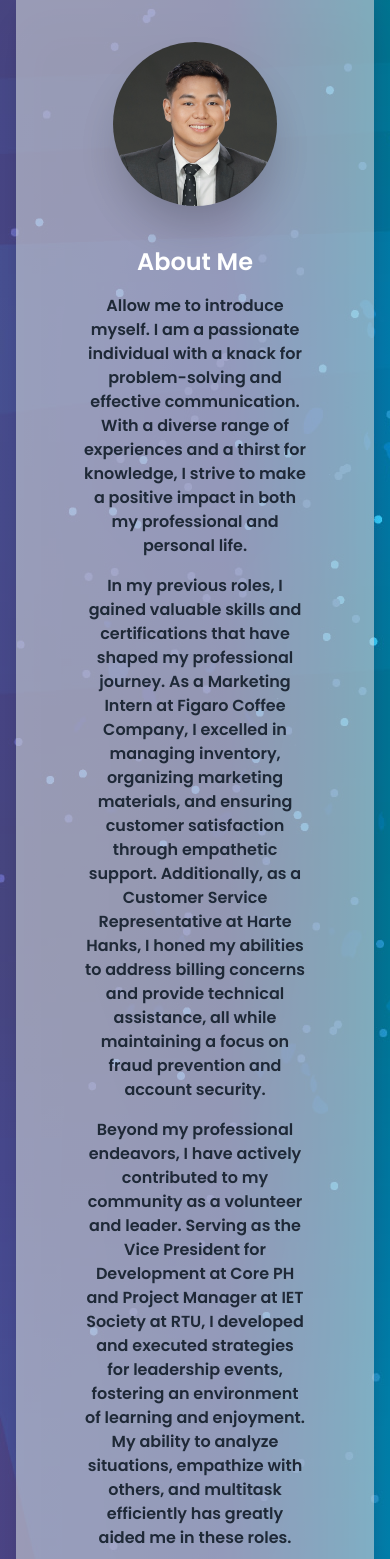
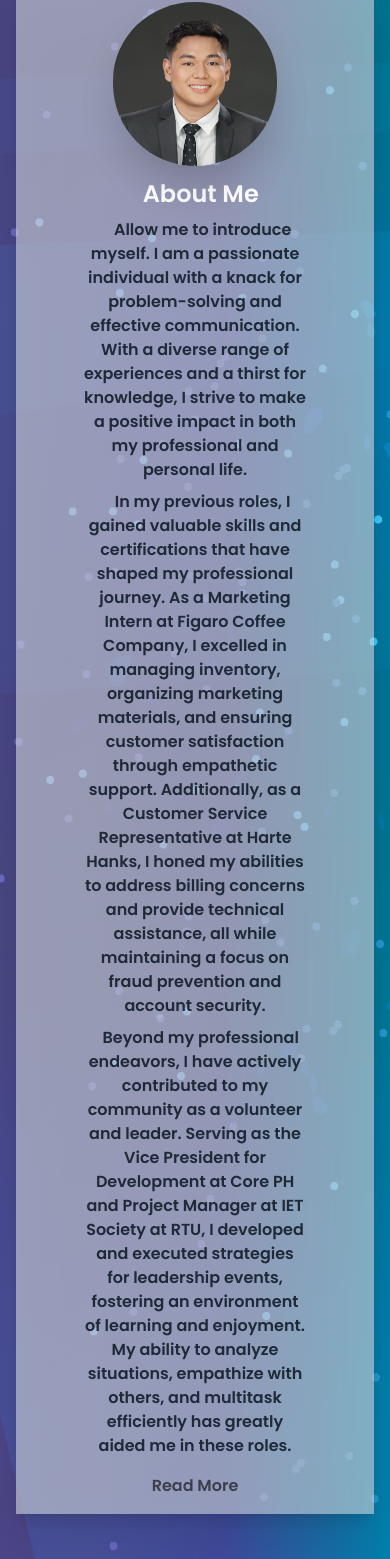
Before and after one commit to Kypso18/PersonalWebPage, a React (Create React App) app: page /about in a window 390 px wide. Shown: the part 94-1653 px from the top of the page. Built offline with nearby package versions, Linux system fonts and the light colour scheme.

Commit message:
update 6 files

```diff
--- a/src/components/CertificateSwiper.js
+++ b/src/components/CertificateSwiper.js
@@ -46,7 +46,7 @@ const CertificateSwiper = () => {
     window.open(url, '_blank');
   };
   return (
-    <div className="container mx-auto my-6 py-5 px-9">
+    <div className="container mx-auto px-9">
     <Swiper
       navigation
       pagination={{ clickable: true }}
--- a/src/components/Navbar.js
+++ b/src/components/Navbar.js
@@ -1,6 +1,6 @@
 import React from 'react';
 import { NavLink } from "react-router-dom";
-import WebLogo from '../assets/WebportLogo.png'
+import WebLogo from '../assets/WebportLogo.png';
 
 function NavItem({ to, children }) {
   return (
@@ -18,6 +18,7 @@ function NavItem({ to, children }) {
     </NavLink>
   );
 }
+
 const Navbar = () => {
   const [isMenuOpen, setMenuOpen] = React.useState(false);
 
@@ -26,13 +27,15 @@ const Navbar = () => {
   };
 
   return (
-    <nav className="bg-blue-300/80">
+    <nav className="fixed top-0 left-0 w-full bg-blue-300/80 z-50">
       <div className="max-w-7xl mx-auto px-4 sm:px-6 lg:px-8">
         <div className="flex items-center justify-between h-16">
           <div className="flex items-center">
-              <img src={WebLogo}
+            <img
+              src={WebLogo}
               alt='WebLogo'
-              className='object-contain hover:animate-pulse h-20 w-30'/>
+              className='object-contain hover:animate-pulse h-20 w-30'
+            />
           </div>
 
           {/* Mobile menu button */}
@@ -88,16 +91,16 @@ const Navbar = () => {
 
       {/* Mobile menu */}
       {isMenuOpen && (
-        <div className="sm:hidden">
-          <div className="flex flex-col px-2 pt-2 pb-3 space-y-1">
-          <NavItem to='/'>
+        <div className="sm:hidden bg-blue-300/80">
+          <div className="flex flex-col px-2 pt-2 pb-2 space-y-1">
+            <NavItem to='/'>
               Home
             </NavItem>
             <NavItem to='/about'>
               About
             </NavItem>
             <NavItem to="/blogs">
-            Blogs
+              Blogs
             </NavItem>
             <NavItem to="/hireme">
               Hire Me
--- a/src/components/Swiper.js
+++ b/src/components/Swiper.js
@@ -37,6 +37,7 @@ const SwiperContainer = () => {
     },
   }}
 >
+
         {projects.map((project, index) => (
           <SwiperSlide className='mb-10' key={index}>
             <div className="max-w-md mx-24 shadow-lg px-auto">
--- a/src/pages/About.js
+++ b/src/pages/About.js
@@ -33,28 +33,29 @@ const About = () => {
     <section className="w-auto h-full text-white" style={{
       background: "linear-gradient(90deg, rgba(131, 126, 226, 0.55) 24%, rgba(114, 114, 226, 0.55) 58%, rgba(0, 212, 255, 0.55) 100%)"
     }}>
+      <br></br>
+        <br></br>
+        <br></br>
       <div className='flex flex-col lg:flex-row'>
 
-      <div className='lg:w-3/5 px-14 bg-gray-300/60 shadow-lg ml-4 mr-4 mt-6 drop-shadow-2xl'>
-      <br />
-      <br />
+      <div className='lg:w-3/5 px-14 bg-gray-300/60 shadow-lg ml-4 mr-4 mt-2 drop-shadow-2xl'>
       <img
-  className="lg:w-2/6 md:w-4/6 w-4/6 mx-auto mb-10 object-cover object-center rounded-full shadow-2xl opacity-95 hover:animate-spin"
+  className="mt-3 lg:w-2/6 md:w-4/6 w-4/6 mx-auto mb-3 pt-1 object-cover object-center rounded-full shadow-2xl opacity-95"
   alt="aboutpic"
   src={AboutPic}
 />
 
-      <h2 className="text-2xl text-center lg:text-left font-bold mb-4">About Me</h2>
-      <p className="text-base text-center lg:text-left font-bold mb-4 text-gray-800 px-3">
-        Allow me to introduce myself. I am a passionate individual with a knack for problem-solving and effective communication. With a diverse range of experiences and a thirst for knowledge, I strive to make a positive impact in both my professional and personal life.
+      <h2 className="text-2xl text-center lg:text-left font-bold mb-2">&nbsp; About Me</h2>
+      <p className="text-base text-center lg:text-left font-bold mb-2 text-gray-800 px-3">
+      &nbsp; &nbsp; Allow me to introduce myself. I am a passionate individual with a knack for problem-solving and effective communication. With a diverse range of experiences and a thirst for knowledge, I strive to make a positive impact in both my professional and personal life.
       </p>
-      <p className="text-base text-center lg:text-left font-bold mb-4 text-gray-800 px-3">
-              In my previous roles, I gained valuable skills and certifications that have shaped my professional journey. As a Marketing Intern at Figaro Coffee Company, I excelled in managing inventory, organizing marketing materials, and ensuring customer satisfaction through empathetic support. Additionally, as a Customer Service Representative at Harte Hanks, I honed my abilities to address billing concerns and provide technical assistance, all while maintaining a focus on fraud prevention and account security.
+      <p className="text-base text-center lg:text-left font-bold mb-2 text-gray-800 px-3">
+      &nbsp; &nbsp; In my previous roles, I gained valuable skills and certifications that have shaped my professional journey. As a Marketing Intern at Figaro Coffee Company, I excelled in managing inventory, organizing marketing materials, and ensuring customer satisfaction through empathetic support. Additionally, as a Customer Service Representative at Harte Hanks, I honed my abilities to address billing concerns and provide technical assistance, all while maintaining a focus on fraud prevention and account security.
             </p>
-            <p className="text-base text-center lg:text-left font-bold mb-4 text-gray-800 px-3">
-            Beyond my professional endeavors, I have actively contributed to my community as a volunteer and leader. Serving as the Vice President for Development at Core PH and Project Manager at IET Society at RTU, I developed and executed strategies for leadership events, fostering an environment of learning and enjoyment. My ability to analyze situations, empathize with others, and multitask efficiently has greatly aided me in these roles.
+            <p className="text-base text-center lg:text-left font-bold mb-2 text-gray-800 px-3">
+            &nbsp; &nbsp;Beyond my professional endeavors, I have actively contributed to my community as a volunteer and leader. Serving as the Vice President for Development at Core PH and Project Manager at IET Society at RTU, I developed and executed strategies for leadership events, fostering an environment of learning and enjoyment. My ability to analyze situations, empathize with others, and multitask efficiently has greatly aided me in these roles.
             </p>
-      <div className="text-center pb-4">
+      <div className="text-center pb-2">
         <button
           className="text-black/60 font-bold py-2 px-4 rounded hover:underline"
           onClick={toggleModal}
@@ -66,14 +67,14 @@ const About = () => {
         <div className="fixed top-0 left-0 right-0 bottom-0 flex items-center justify-center bg-black bg-opacity-90">
           <div className="bg-grey-300/60 p-6 mx-2 md:mx-0 rounded shadow-lg">
           <p className="text-base font-bold mb-4 px-4">
-          My commitment to personal growth is reflected in my educational accomplishments. I hold a Diploma in Industrial Engineering Technology from Rizal Technological University, where I gained a strong foundation in problem-solving and critical thinking. Furthermore, I have obtained certifications such as Lean Six Sigma Yellow Belt, Google Certificates in Project Management and Data Analytics, and TESDA NCII in Consumer Electronics.
+          &nbsp; &nbsp;My commitment to personal growth is reflected in my educational accomplishments. I hold a Diploma in Industrial Engineering Technology from Rizal Technological University, where I gained a strong foundation in problem-solving and critical thinking. Furthermore, I have obtained certifications such as Lean Six Sigma Yellow Belt, Google Certificates in Project Management and Data Analytics, and TESDA NCII in Consumer Electronics.
             </p>
             <p className="text-base font-bold mb-4 px-4">
-            In addition to my certifications, I possess a wide range of technical skills, including proficiency in HTML, CSS, JavaScript, SQL, and various Microsoft Office programs. I am adept at utilizing Google Workspace, conducting research, managing events, and utilizing Canva for creative projects. With my exceptional communication skills, both written and verbal, I excel at building connections and facilitating productive conversations.
+            &nbsp; &nbsp;In addition to my certifications, I possess a wide range of technical skills, including proficiency in HTML, CSS, JavaScript, SQL, and various Microsoft Office programs. I am adept at utilizing Google Workspace, conducting research, managing events, and utilizing Canva for creative projects. With my exceptional communication skills, both written and verbal, I excel at building connections and facilitating productive conversations.
             </p>
 
             <p className="text-base font-bold mb-4 px-4">
-              In summary, I am a friendly and intelligent individual with a passion for continuous learning and making a difference. I bring a combination of technical expertise, interpersonal skills, and leadership abilities to every endeavor I undertake. I firmly believe that productive conversations start with listening, and I am excited to contribute my unique skill set to future opportunities.
+            &nbsp; &nbsp;In summary, I am a friendly and intelligent individual with a passion for continuous learning and making a difference. I bring a combination of technical expertise, interpersonal skills, and leadership abilities to every endeavor I undertake. I firmly believe that productive conversations start with listening, and I am excited to contribute my unique skill set to future opportunities.
             </p>
             <button
               className="text-white bg-gray-300/40 py-2 px-4 mx-auto rounded mt-4 hover:underline transition ease-in-out delay-150 hover:-translate-y-1 hover:scale-110 duration-300"
@@ -91,7 +92,7 @@ const About = () => {
           <br></br>
           <br></br>
 
-          <h2 className="text-2xl text-center justify lg:text-left font-bold mb-4 ml-2 mt-3">Academic Background</h2>
+          <h2 className="text-2xl text-center justify lg:text-left font-bold mb-2 ml-2 mt-3">Academic Background</h2>
         </div>
         <div className='px-16 items-center place-content-center'>
           <br></br>
@@ -146,15 +147,18 @@ const About = () => {
       </div>
     </div>
     <br></br>
+    <br></br>
     <Divider  />
     <br></br>
     <br></br>
     <div>
-      <h2 className="text-2xl text-center font-bold mb-4">My Certificates</h2>
+      <h2 className="text-2xl text-center font-bold">My Certificates</h2>
       <CertificateSwiper />
       </div>
       <br></br>
-    <Divider  />
+      <br></br>
+
+
     <br></br>{showScrollTop && (
         <div
           className="animate-bounce hover:bg-blue-400 transition ease-in-out delay-150 hover:-translate-y-1 hover:scale-110 duration-300 fixed bottom-8 right-8 bg-white/50 text-gray-900 p-2 rounded-full cursor-pointer shadow"
--- a/src/pages/Home.js
+++ b/src/pages/Home.js
@@ -45,6 +45,8 @@ function Home() {
           'linear-gradient(90deg, rgba(131, 126, 226, 0.55) 24%, rgba(114, 114, 226, 0.55) 58%, rgba(0, 212, 255, 0.55) 100%)'
       }}
     >
+      <br></br>
+
       <MusicPlayOnHover />
       <Divider />
       <br />
@@ -73,7 +75,7 @@ function Home() {
       <SwiperContainer />
 
       <Divider />
-      <div className="container mx-auto py-9 px-9">
+      <div className="container mx-auto py-8 px-9">
         <h2 className="text-2xl font-bold mb-4 text-center">Contact Details</h2>
         <div className="flex flex-wrap justify-center items-center space-x-4">
           <div className="flex items-center space-x-2">
@@ -134,6 +136,10 @@ function Home() {
      </br>
      <br>
      </br>
+     <br></br>
+     <br></br>
+
+
 
 
 
```
Also changed, not shown: src/components/Swiper.css (+0 -19 lines). Lines whose indentation alone changed are shown as unchanged.
